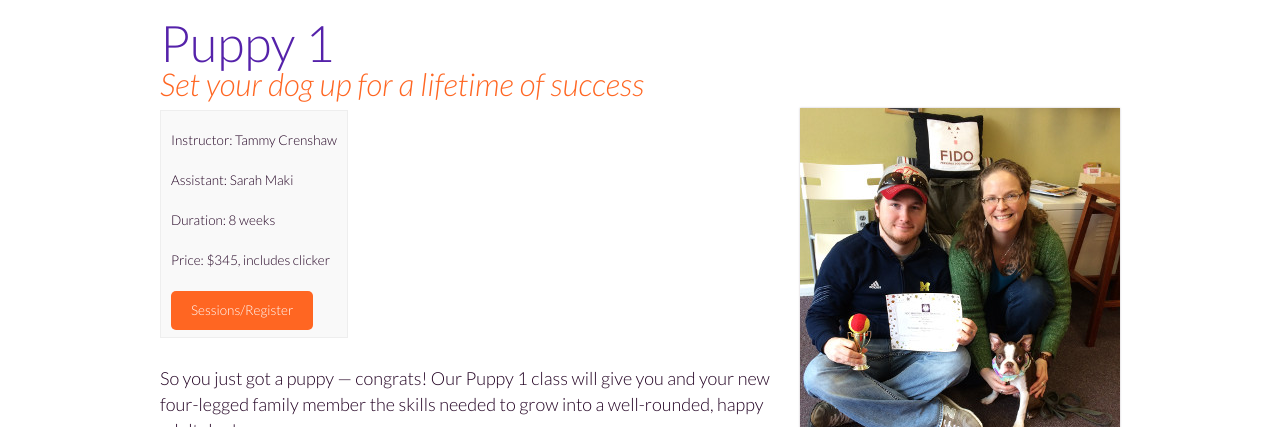
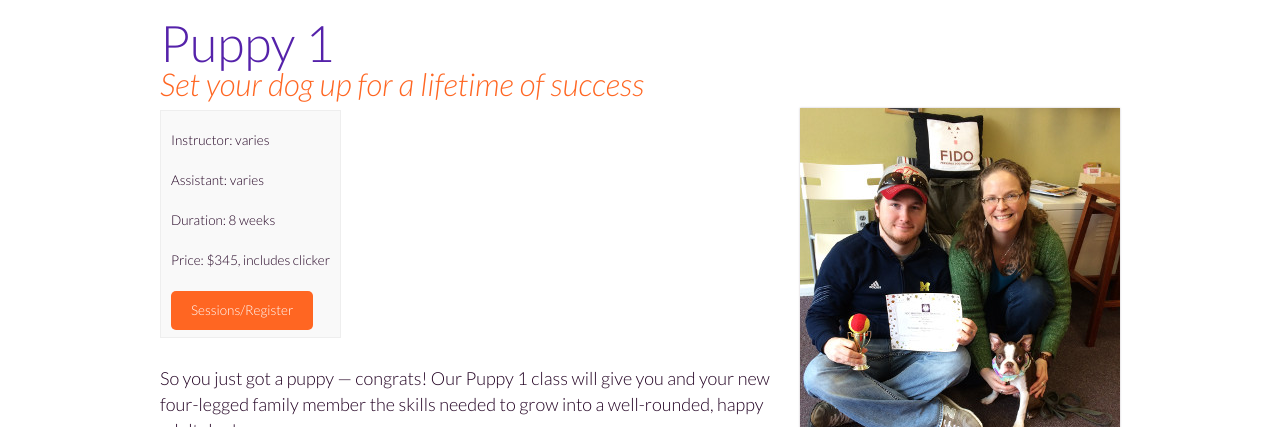
Before and after one commit to fidodogtraining/fidodogtraining.github.io, a Jekyll site: the page built from _classes/puppy-1.md, in a window 1280 px wide. Shown: the part 214-641 px from the top of the page. Built offline with Jekyll 4.4.1, drawn with Linux system fonts in a browser that asks for light colours.

Commit message:
Update puppy-1.md

```diff
--- a/_classes/puppy-1.md
+++ b/_classes/puppy-1.md
@@ -3,8 +3,8 @@ weight: 0
 title: Puppy 1
 tagline: "Set your dog up for a lifetime of success"
 image: puppy.jpg
-trainer: Tammy Crenshaw
-assistant: Sarah Maki
+trainer: varies
+assistant: varies
 duration: "8 weeks"
 price: "$345, includes clicker"
 square: "https://squareup.com/market/FidoPersonalDogTraining/puppy-wednesday-june-th-july-th-pm"
```
